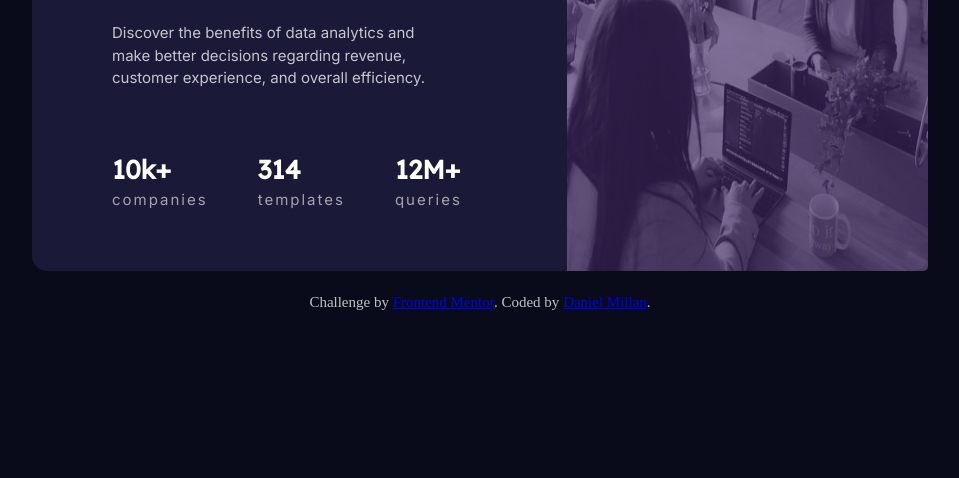
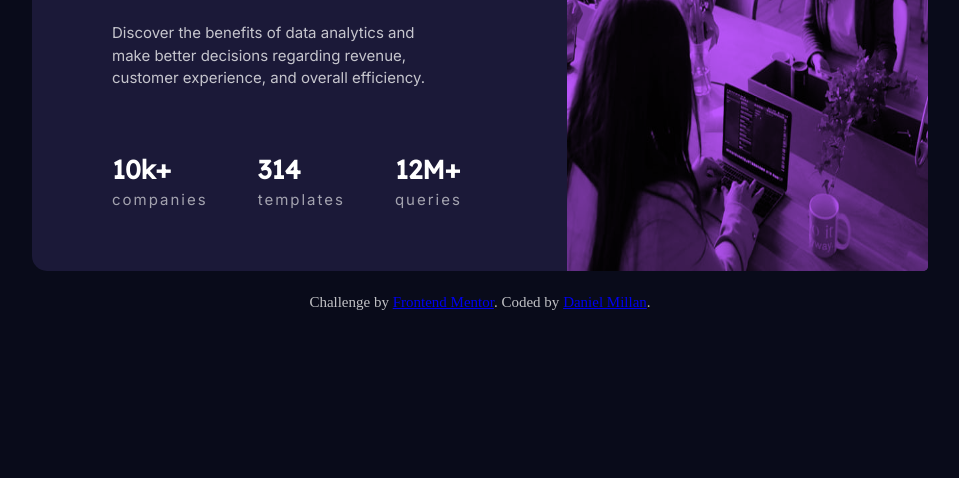
Before and after one commit to Millanotex/Millanotex-Challenge_Two.github.io, a plain HTML site: page index.html in a window 1280 px wide. Shown: the part 362-840 px from the top of the page, without its empty margins (160-1119 px from the left). Drawn offline with Linux system fonts and the light colour scheme.

Commit message:
Using (mix-blend-mode: multiply) in pictures
for make the background color for the pictures instead of using opacities

```diff
--- a/style.css
+++ b/style.css
@@ -83,14 +83,13 @@ h6 {
 .card_header_pictures {
   border-radius: 15px 15px 0px 0px;
   background-color: hsl(277, 100%, 67%);
-  opacity: 0.5;
 }
 
 .card_header_picture {
   width: 100%;
   height: 100%;
   border-radius: 15px 15px 0px 0px;
-  opacity: 0.7;
+  mix-blend-mode: multiply;
 }
 
 /* End of pictures styles */
```
